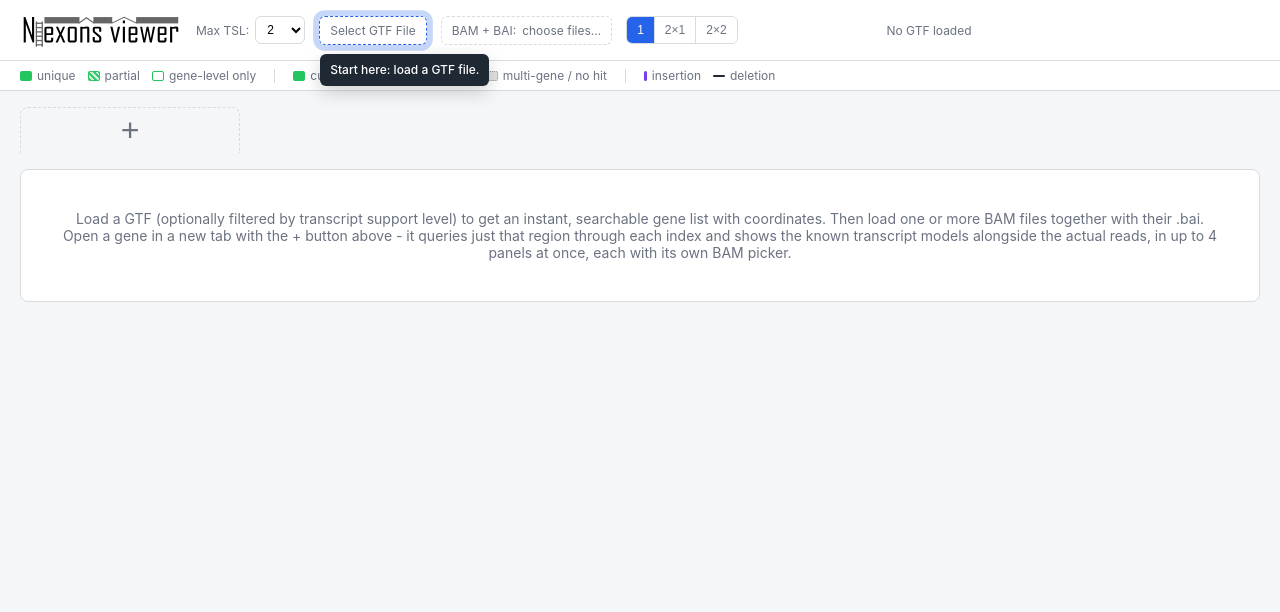
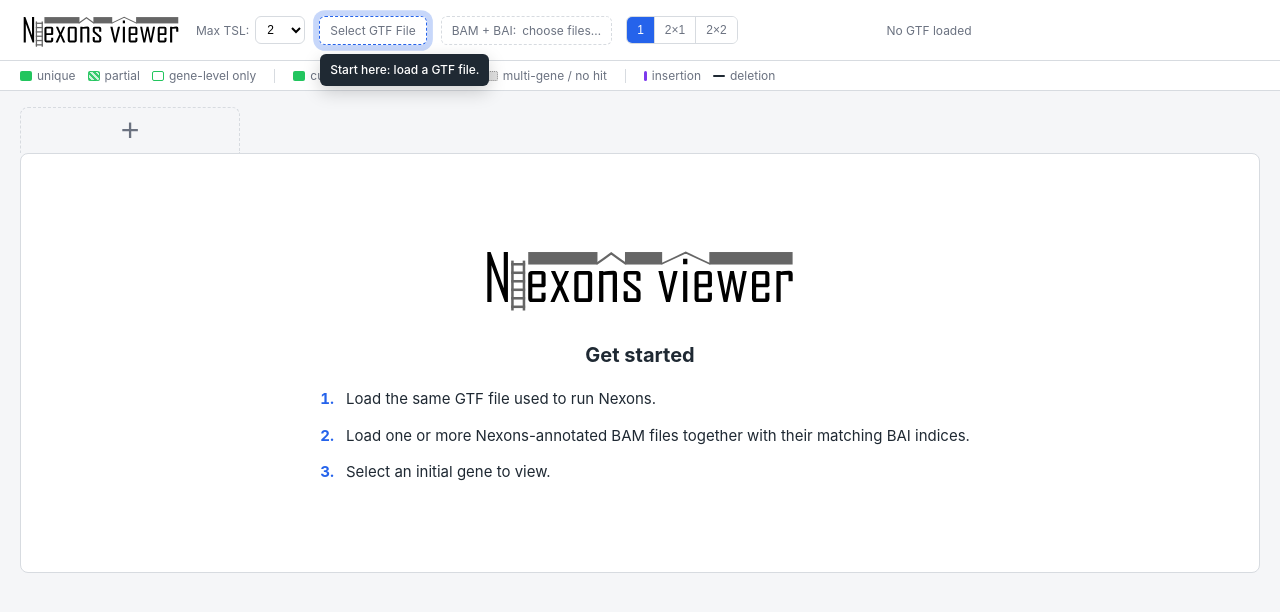
Before and after one commit to s-andrews/nexons-viewer, a React (Vite) app: page / in a window 1280 px wide. Shown: the top 612 px of the page. Built offline with nearby package versions, Linux system fonts and the light colour scheme.

Commit message:
Improve the welcome screen

```diff
--- a/src/App.css
+++ b/src/App.css
@@ -372,14 +372,48 @@ label.file-label-progress { cursor: default; }
 .panel-message-error { color: #b91c1c; }
 
 #placeholder {
-    padding: 40px;
-    text-align: center;
-    color: var(--muted);
-    font-size: 14px;
-    margin: 16px 20px;
+    display: grid;
+    place-items: center;
+    min-height: 420px;
+    padding: 48px 24px;
+    margin: 0 20px 16px;
     background: var(--panel);
     border: 1px solid var(--border);
     border-radius: 8px;
+    box-sizing: border-box;
+}
+.welcome-content {
+    width: min(100%, 660px);
+    text-align: center;
+}
+.welcome-logo {
+    display: block;
+    width: min(320px, 75vw);
+    height: auto;
+    margin: 0 auto 30px;
+}
+.welcome-content h1 {
+    margin: 0 0 20px;
+    font-size: 20px;
+    line-height: 1.25;
+    font-weight: 650;
+    letter-spacing: 0;
+}
+.welcome-steps {
+    margin: 0 auto;
+    padding-left: 28px;
+    color: var(--text);
+    font-size: 15px;
+    line-height: 1.5;
+    text-align: left;
+}
+.welcome-steps li { padding-left: 8px; margin-bottom: 14px; }
+.welcome-steps li:last-child { margin-bottom: 0; }
+.welcome-steps li::marker { color: var(--accent); font-weight: 700; }
+
+@media (max-width: 600px) {
+    #placeholder { min-height: 360px; padding: 36px 20px; }
+    .welcome-logo { margin-bottom: 24px; }
 }
 
 .plot-toolbar { display: flex; align-items: center; gap: 8px; margin-bottom: 8px; flex-wrap: wrap; }
--- a/src/App.tsx
+++ b/src/App.tsx
@@ -448,11 +448,15 @@ export default function App() {
                 </div>
             ) : (
                 <div id="placeholder">
-                    Load a GTF (optionally filtered by transcript support level) to get an instant, searchable gene
-                    list with coordinates. Then load one or more BAM files together with their .bai. Open a gene in
-                    a new tab with the + button above - it queries just that region through each index and shows
-                    the known transcript models alongside the actual reads, in up to 4 panels at once, each with
-                    its own BAM picker.
+                    <div className="welcome-content">
+                        <img className="welcome-logo" src="/nexons_viewer_logo_path.svg" alt="Nexons Viewer" />
+                        <h1>Get started</h1>
+                        <ol className="welcome-steps">
+                            <li>Load the same GTF file used to run Nexons.</li>
+                            <li>Load one or more Nexons-annotated BAM files together with their matching BAI indices.</li>
+                            <li>Select an initial gene to view.</li>
+                        </ol>
+                    </div>
                 </div>
             )}
         </>
```
